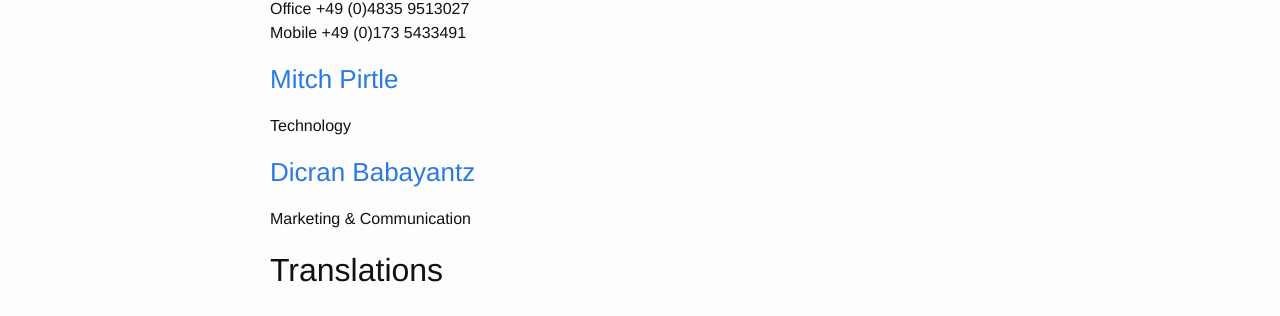
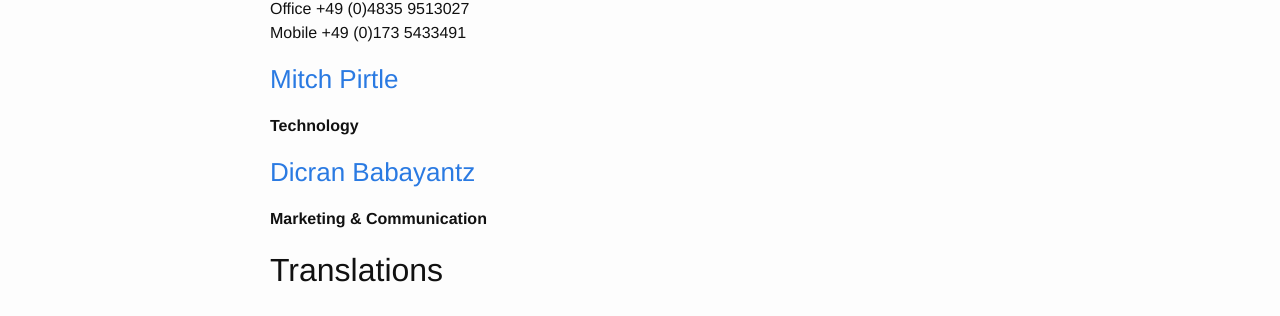
Before and after one commit to GLINMACA/glinmaca.github.io, a Jekyll site: the page built from people.md, in a window 1280 px wide. Shown: the part 388-704 px from the top of the page. Built offline with Jekyll 4.4.1, drawn with Linux system fonts in a browser that asks for light colours.

```diff
--- a/people.md
+++ b/people.md
@@ -12,10 +12,10 @@ Office +49 (0)4835 9513027
 Mobile +49 (0)173 5433491
 
 ###[Mitch Pirtle](https://www.linkedin.com/in/mitchpirtle)
-Technology
+**Technology**
 
 ###[Dicran Babayantz](https://it.linkedin.com/in/dicran)
-Marketing & Communication
+**Marketing & Communication**
 
 ##Translations
 
```
